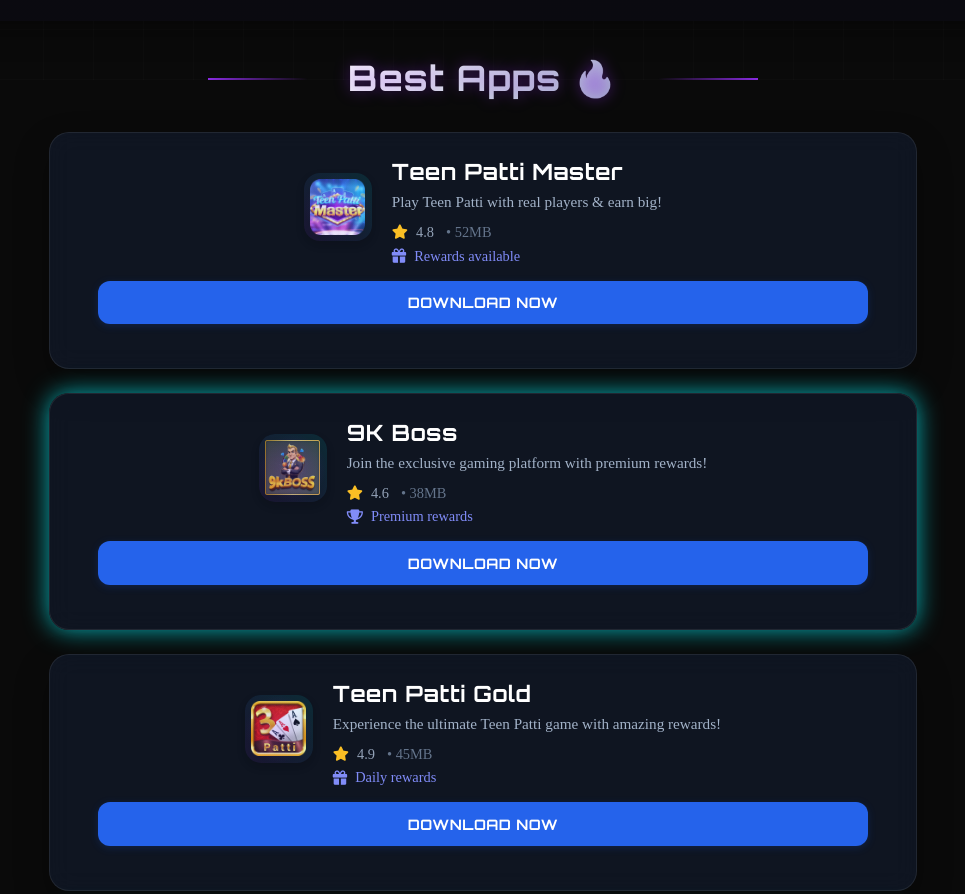
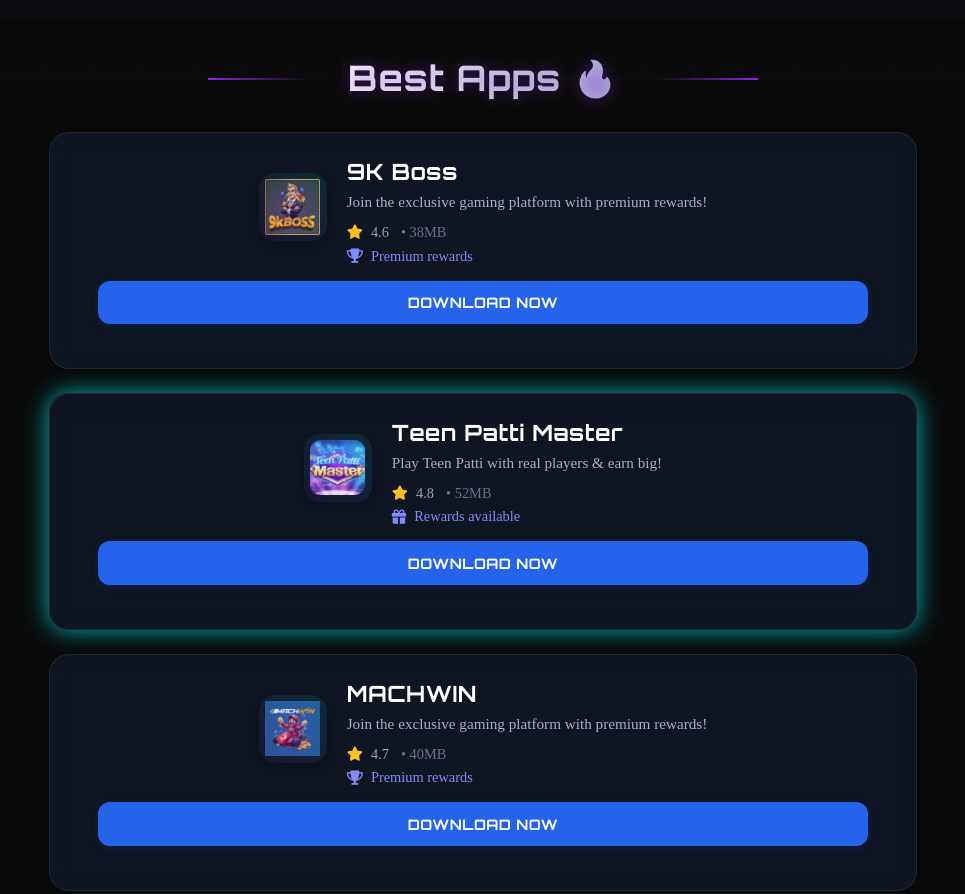
Before and after one commit to hunter-earning/khazanax, a plain HTML site: page index.html in a window 1280 px wide. Shown: the part 720-1614 px from the top of the page, without its empty margins (157-1122 px from the left). Drawn offline with Linux system fonts and the light colour scheme; grey boxes are pictures that could not be loaded.

Commit message:
Update index.html

```diff
--- a/index.html
+++ b/index.html
@@ -64,6 +64,32 @@
                 <h2>Best Apps 🔥</h2>
             </div>
             <div class="app-grid">
+                 <!-- 9K Boss -->
+                <div class="app-card">
+                    <div class="app-content">
+                        <div class="app-icon">
+                            <img src="9kboss.png" alt="9K Boss" class="app-logo">
+                        </div>
+                        <div class="app-info">
+                            <h2>9K Boss</h2>
+                            <p>Join the exclusive gaming platform with premium rewards!</p>
+                            <div class="app-meta">
+                                <div class="app-rating">
+                                    <i class="fas fa-star"></i>
+                                    <span>4.6</span>
+                                    <span class="app-size">• 38MB</span>
+                                </div>
+                                <div class="app-feature">
+                                    <i class="fas fa-trophy"></i>
+                                    <span>Premium rewards</span>
+                                </div>
+                            </div>
+                        </div>
+                    </div>
+                    <a href="https://cp7.me/BR5UAM/4ah3dof" class="app-download" target="_blank">
+                        DOWNLOAD NOW
+                    </a>
+                </div>
                 <!-- Teen Patti Master -->
                 <div class="app-card">
                     <div class="app-content">
@@ -91,20 +117,20 @@
                     </a>
                 </div>
 
-                 <!-- 9K Boss -->
+                 <!-- Machwin -->
                 <div class="app-card">
                     <div class="app-content">
                         <div class="app-icon">
-                            <img src="9kboss.png" alt="9K Boss" class="app-logo">
+                            <img src="machwin.jpeg" alt="machwin" class="app-logo">
                         </div>
                         <div class="app-info">
-                            <h2>9K Boss</h2>
+                            <h2>MACHWIN</h2>
                             <p>Join the exclusive gaming platform with premium rewards!</p>
                             <div class="app-meta">
                                 <div class="app-rating">
                                     <i class="fas fa-star"></i>
-                                    <span>4.6</span>
-                                    <span class="app-size">• 38MB</span>
+                                    <span>4.7</span>
+                                    <span class="app-size">• 40MB</span>
                                 </div>
                                 <div class="app-feature">
                                     <i class="fas fa-trophy"></i>
```
